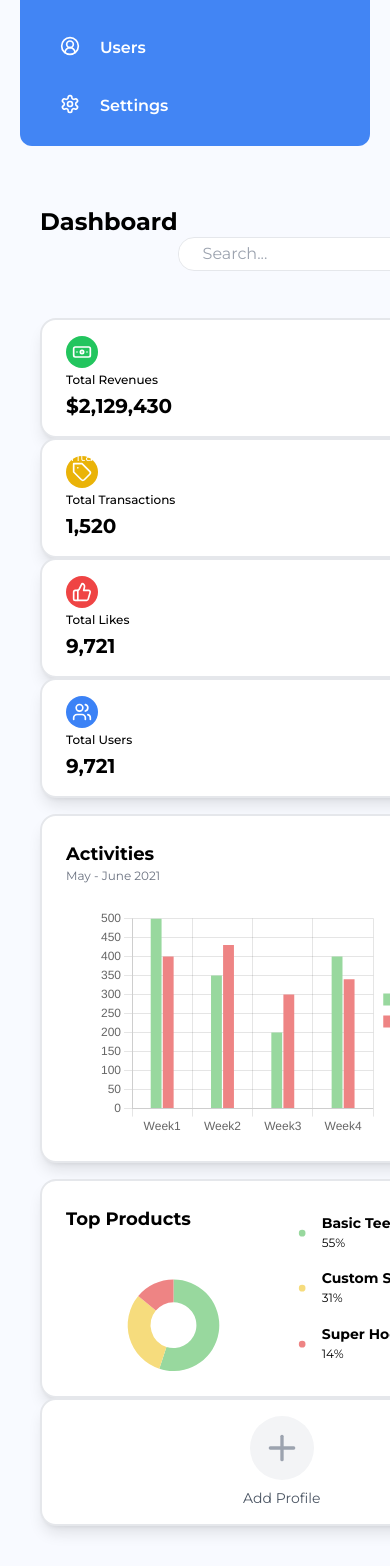
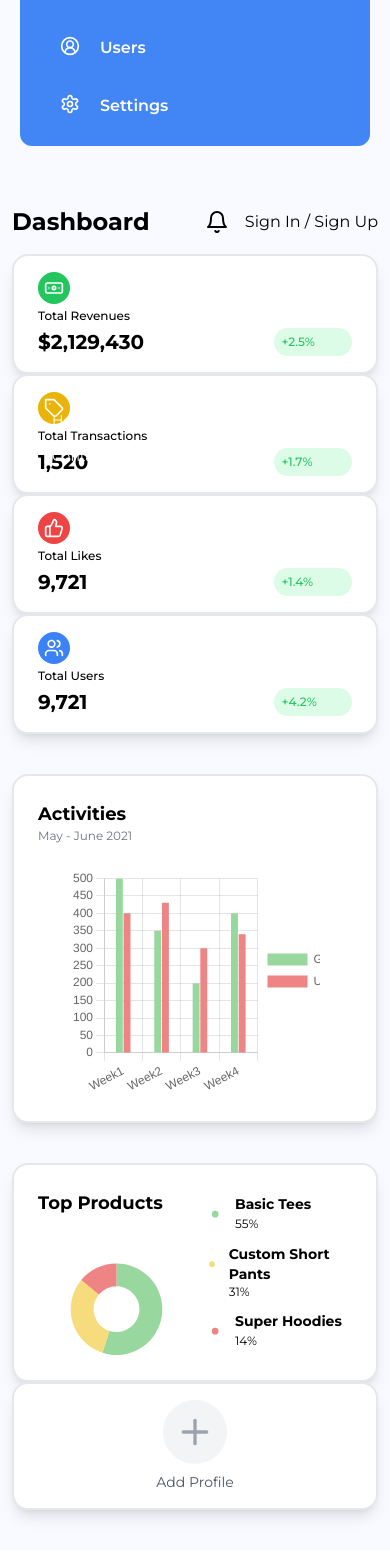
Before and after one commit to thejediboySHASHANK/Dashboard, a Next.js app: page / in a window 390 px wide. Shown: the part 298-1864 px from the top of the page. Built offline with nearby package versions, Linux system fonts and the light colour scheme; no server answers.

Commit message:
ResponsiveNess Fix

```diff
--- a/app/(routes)/dashboard/page.tsx
+++ b/app/(routes)/dashboard/page.tsx
@@ -74,7 +74,7 @@ const Dashboard = () => {
                     <SideBar/>
                 </div>
                 <div className="bg-main md:overflow-y-hidden">
-                    <div className="h-full grid grid-rows-[10%, 50%, 40%] gap-y-4 px-10 py-10 overflow-y-hidden">
+                    <div className="h-full md:grid md:grid-rows-[10%, 50%, 40%] gap-y-4 px-3 md:px-10 py-10 overflow-y-hidden">
                         <div className="m-0 p-0">
                             <Navbar/>
                             <div className="mt-4 md:flex md:justify-between md:gap-8">
@@ -98,12 +98,12 @@ const Dashboard = () => {
                                 ))}
                             </div>
                         </div>
-                        <div className="bg-white rounded-2xl w-full md:w-full border shadow-lg border-2 border-gray-200 p-6">
+                        <div className="mt-10 md:mt-0 bg-white rounded-2xl w-full md:w-full border shadow-lg border-2 border-gray-200 p-6">
                             <p className="text-lg font-bold">Activities</p>
                             <p className="text-xs text-gray-500">May - June 2021</p>
                             <ChartBar/>
                         </div>
-                        <div className="grid md:flex md:justify-between md:gap-8">
+                        <div className="mt-10 md:mt-0 grid md:flex md:justify-between md:gap-8">
                             <div className="md:flex md:justify-around md:items-center md:w-1/2 p-6 bg-white shadow-lg rounded-2xl border-2 border-gray-200">
                                 <div className="grid grid-cols-2">
                                     <div>
--- a/components/Navbar.tsx
+++ b/components/Navbar.tsx
@@ -30,7 +30,7 @@ const Navbar = () => {
         <div className="flex justify-between">
             <p className="text-2xl font-bold">Dashboard</p>
             <div className="items-center flex gap-4">
-                <div className="flex items-center bg-white pr-5 rounded-2xl text-md py-1 border border-gray-200">
+                <div className="flex items-center bg-white pr-5 rounded-2xl text-md py-1 border border-gray-200 hidden md:flex">
                     <input className="rounded-2xl pl-6 focus:outline-none" placeholder="Search..."/>
                     <Search className="w-4 h-4" />
                 </div>
```
